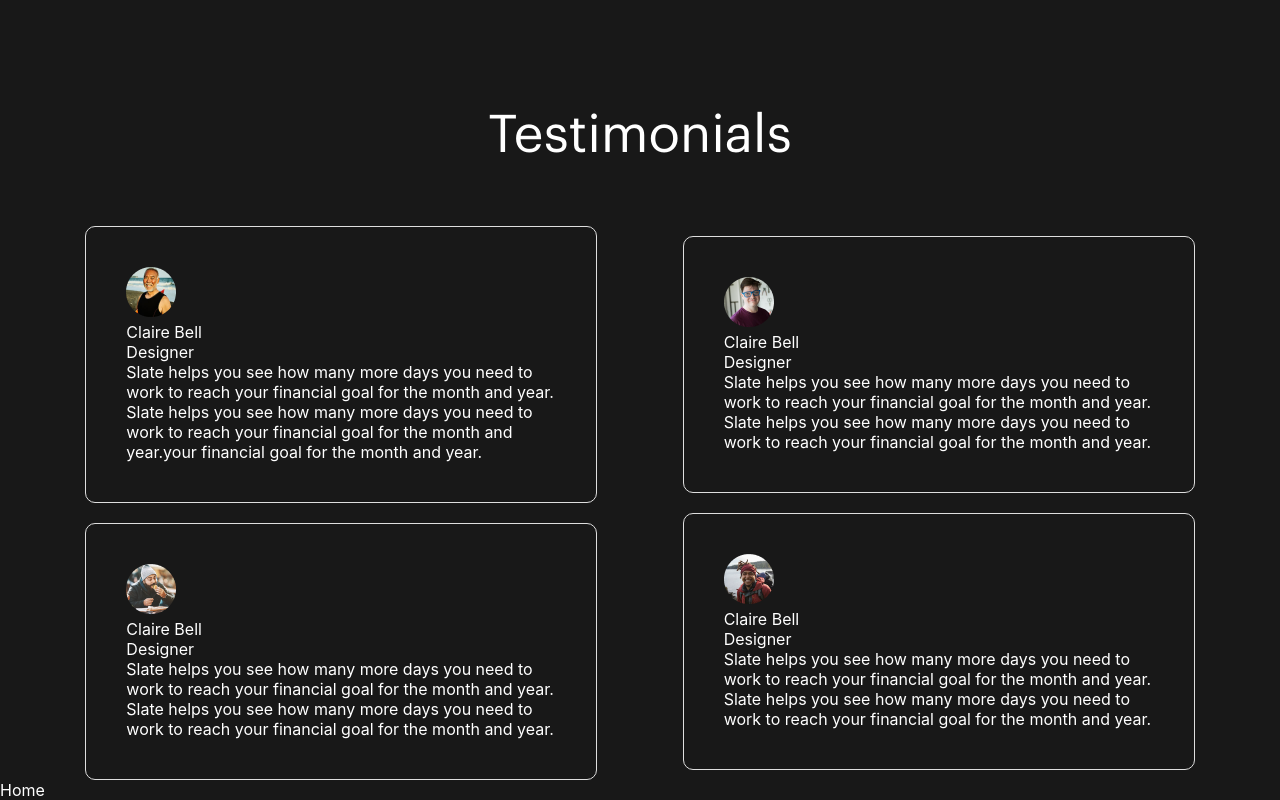
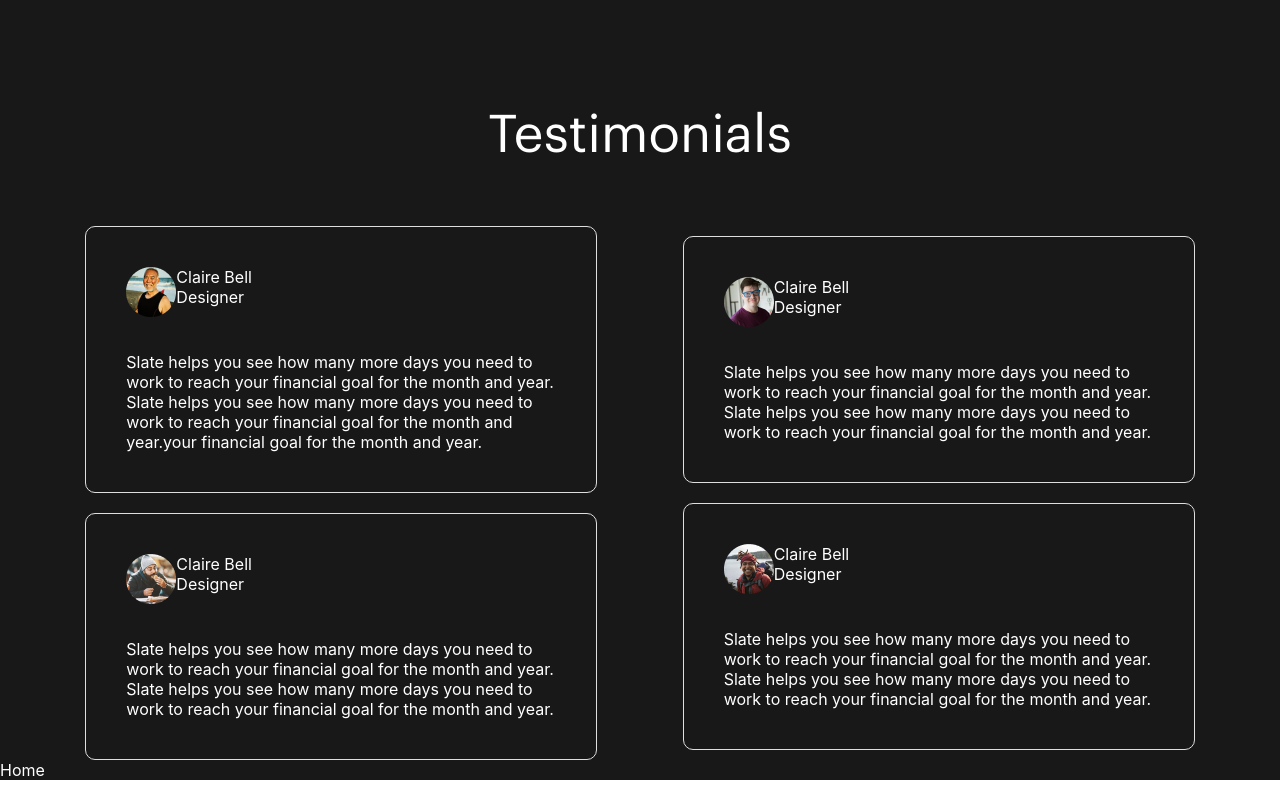
Before and after one commit to TheDa21crj/Landing-Page, a React (Create React App) app: page / in a window 1280 px wide. Shown: the part 5033-5833 px from the top of the page. Built offline with nearby package versions, Linux system fonts and the light colour scheme; the HTML template or start-up script is replaced by a standard one.

Commit message:
user styling

```diff
--- a/src/Components/Css/Testimonials.css
+++ b/src/Components/Css/Testimonials.css
@@ -28,4 +28,8 @@
     width: 100%;
 }
 
-.TestimonialsUserDiv {}
+.TestimonialsUserDiv {
+    display: flex;
+    flex-direction: row;
+    margin-bottom: 30px;
+}
```
